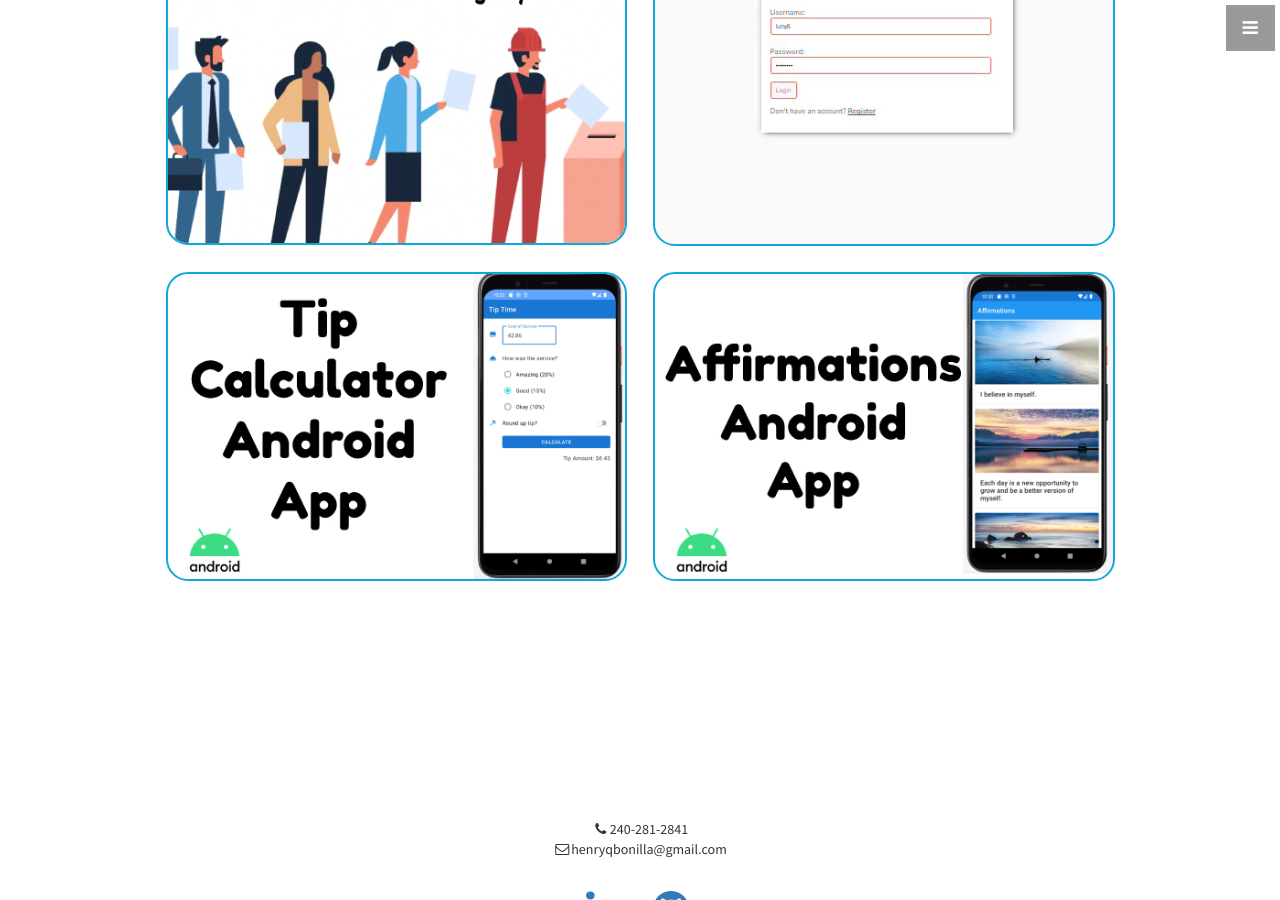
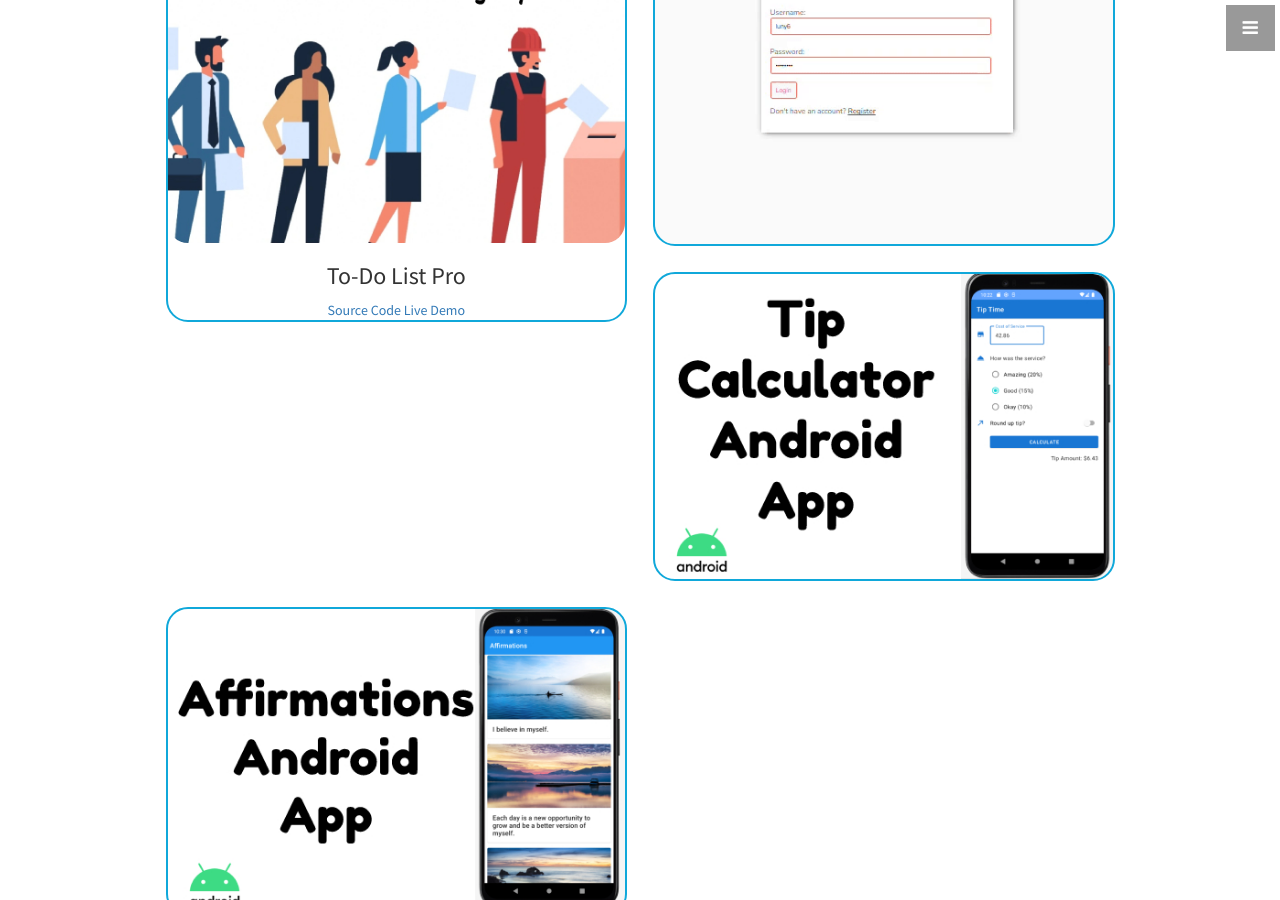
Before and after one commit to henryqbonilla/henryqbonilla.github.io, a Jekyll site: the page built from index.html, in a window 1280 px wide and 900 px high, scrolled down 1806 px. Built offline with Jekyll 4.4.1, drawn with Linux system fonts in a browser that asks for light colours.

Commit message:
Update portfolio.html

```diff
--- a/_includes/portfolio.html
+++ b/_includes/portfolio.html
@@ -7,8 +7,15 @@
         <div class="row">
           <div class="col-md-6">
             <div class="portfolio-item">
+              <a href="https://henryqbonilla.pythonanywhere.com/" target="_blank" rel="noopener noreferrer">
+                <img class="img-portfolio img-responsive" src="img/portfolio-1.jpg">
+              </a>
+              <h3>To-Do List Pro</h3>
               <a href="https://github.com/henryqbonilla/ToDoListPro">
-                <img class="img-portfolio img-responsive" src="img/portfolio-1.jpg">
+                Source Code
+              </a>
+              <a href="https://henryqbonilla.pythonanywhere.com/">
+                Live Demo
               </a>
             </div>
           </div>
```
